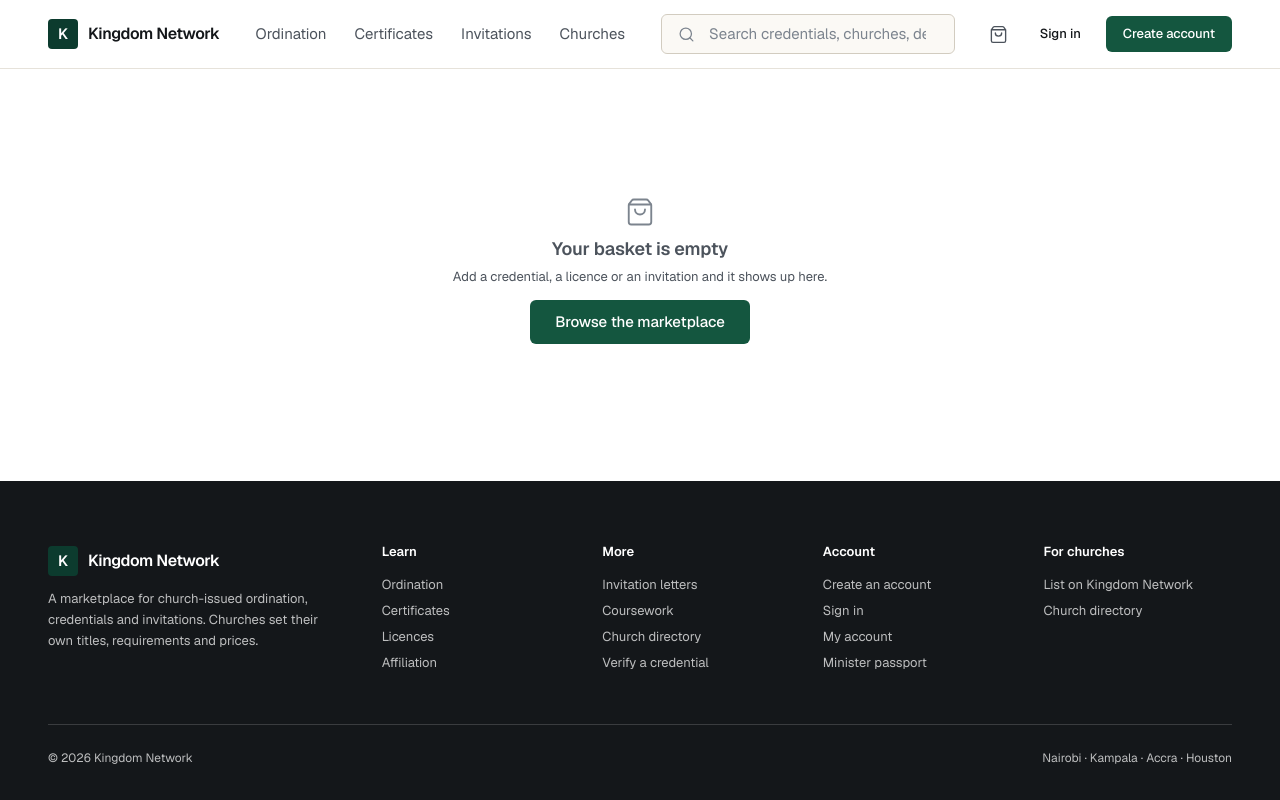
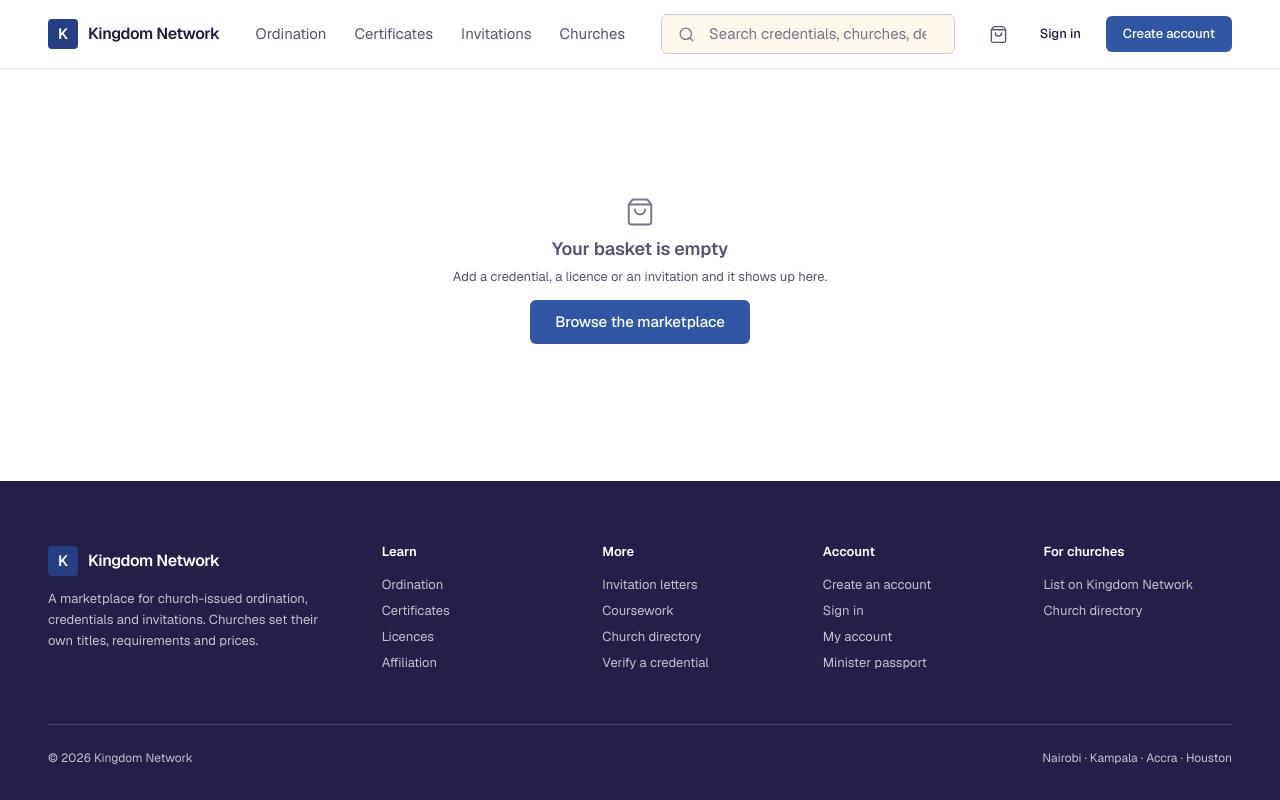
Before and after one commit to amanofvaly/kingdomnetwork, a React (Vite) app in the folder client/: page /cart in a window 1280 px wide. Built offline with nearby package versions, Linux system fonts and the light colour scheme.

Commit message:
refactor: redesign landing page and outcome hero with updated light-themed aesthetics and layouts

```diff
--- a/client/src/components/market.jsx
+++ b/client/src/components/market.jsx
@@ -38,7 +38,8 @@ export const OfferingCard = ({ offering: o, showOutcome = false }) => {
     <article className="card offer-card">
       {badge && <span className="flag badge-bestseller">{badge}</span>}
       <Link to={`/listing/${o.slug}`} className="media media-3x2" tabIndex={-1} aria-hidden="true">
-        <img src={o.coverImage} alt="" loading="lazy" width={800} height={534} />
+        <img src={o.coverImage} alt="" loading="lazy" width={800} height={534}
+          onError={(e) => { e.currentTarget.onerror = null; e.currentTarget.src = '/media/scenes/books-colorful.webp'; }} />
       </Link>
       <div className="card-body">
         {church && (
@@ -117,7 +118,8 @@ export const OfferingRow = ({ offering: o, onAdd, owned }) => {
   return (
     <article className="offer-row">
       <Link to={`/listing/${o.slug}`} className="media" tabIndex={-1} aria-hidden="true">
-        <img src={o.coverImage} alt="" loading="lazy" />
+        <img src={o.coverImage} alt="" loading="lazy"
+          onError={(e) => { e.currentTarget.onerror = null; e.currentTarget.src = '/media/scenes/books-colorful.webp'; }} />
       </Link>
 
       <div className="offer-row-main">
--- a/client/src/pages/Home.jsx
+++ b/client/src/pages/Home.jsx
@@ -1,37 +1,28 @@
 import { useState } from 'react';
 import { Link, useNavigate } from 'react-router-dom';
-import { ArrowRight, BadgeCheck, Plane, Search } from 'lucide-react';
+import { ArrowRight, BadgeCheck, Building2, Compass, Plane, Search, ShieldCheck } from 'lucide-react';
 
 import { OfferingCard } from '../components/market.jsx';
 import { ErrorState, SkeletonGrid } from '../components/ui.jsx';
 import { useApi } from '../lib/useAsync.js';
-import { compact, money, plural } from '../lib/format.js';
+import { compact, money } from '../lib/format.js';
 
 /**
  * A photographic banner with the offer on it, the way a storefront opens.
  * Search sits inside it because this is a marketplace, not a brochure.
  */
-const Hero = ({ data }) => {
+const Hero = () => {
   const navigate = useNavigate();
   const [term, setTerm] = useState('');
 
   return (
     <section className="hero-banner">
-      <img className="hero-banner-img" src="/media/scenes/congregation-gathering.webp" alt="" fetchPriority="high" />
       <div className="wrap hero-banner-inner">
         <div className="hero-copy">
-          <span className="eyebrow hero-eyebrow">
-            {data ? (
-              <>
-                {plural(data.totals.listings, 'listing')} · {plural(data.totals.churches, 'church', 'churches')}
-                <span className="wide-only"> · {compact(data.totals.issued)} credentials issued</span>
-              </>
-            ) : '\u00a0'}
-          </span>
-          <h1>Get ordained.<br />Get certified.<br />Get invited.</h1>
-          <p className="hero-sub wide-only">
-            Churches worldwide issue the title, sign the certificate and write the invitation.
-            Compare what each one asks, and what it costs.
+          <span className="eyebrow hero-eyebrow">Church-issued learning and credentials</span>
+          <h1>Grow your ministry with a church you trust.</h1>
+          <p className="hero-sub">
+            Find courses, ordination pathways, certificates and ministry invitations from churches around the world.
           </p>
           <form
             className="search hero-search"
@@ -40,12 +31,23 @@ const Hero = ({ data }) => {
           >
             <Search size={19} strokeWidth={1.8} color="var(--ink-3)" />
             <input value={term} onChange={(e) => setTerm(e.target.value)} type="search"
-              placeholder="Ordination, chaplaincy, Houston…" aria-label="Search the marketplace" />
+              placeholder="What are you looking for?" aria-label="Search the marketplace" />
             <button type="submit" className="btn btn-primary hero-search-btn" aria-label="Search">
               <Search size={17} strokeWidth={2} />
               <span className="btn-label">Search</span>
             </button>
           </form>
+          <div className="hero-actions">
+            <Link to="/certification" className="hero-link"><Compass size={17} /> Browse credentials</Link>
+            <Link to="/churches" className="hero-link"><Building2 size={17} /> Explore churches</Link>
+          </div>
+        </div>
+        <div className="hero-visual">
+          <img src="/media/scenes/classroom-students.webp" alt="Students learning together in a classroom" fetchPriority="high" />
+          <div className="hero-proof">
+            <ShieldCheck size={22} />
+            <span><b>Issued by churches</b><small>Requirements and issuer shown before you enrol</small></span>
+          </div>
         </div>
       </div>
     </section>
@@ -62,8 +64,7 @@ const OutcomeRail = ({ outcomes }) => (
         </span>
         <span className="outcome-card-body">
           <span className="outcome-card-name">{o.name}</span>
-          <span className="xs dim">{plural(o.count, 'listing')}</span>
-          <span className="outcome-card-price">from <b>{o.fromPrice != null ? money(o.fromPrice) : '—'}</b></span>
+          <span className="outcome-card-price">Explore from <b>{o.fromPrice != null ? money(o.fromPrice) : '—'}</b></span>
         </span>
       </Link>
     ))}
@@ -95,16 +96,12 @@ export const Home = () => {
 
   return (
     <>
-      <div className="offer-bar">
-        Launch pricing across the marketplace. <Link to="/certification">Certificates from {money(19)}</Link>, ordination from {money(29)}.
-      </div>
-
       <Hero data={data} />
       {data && <OutcomeRail outcomes={data.outcomes} />}
 
       <Rail
-        title="Most issued this month"
-        sub="What ministers across the marketplace are actually buying."
+        title="Popular right now"
+        sub="Start with the pathways people are choosing most."
         to="/search" toLabel="Browse everything"
         items={data?.featured ?? []} loading={loading}
       />
--- a/client/src/pages/Outcome.jsx
+++ b/client/src/pages/Outcome.jsx
@@ -73,12 +73,12 @@ export const Outcome = ({ slug: slugProp }) => {
         </div>
         <div className="wrap outcome-hero-inner">
           <div className="stack stack-4" style={{ maxWidth: '58ch' }}>
-            <span className="row eyebrow" style={{ gap: 8, color: 'rgba(255,255,255,.7)' }}>
+            <span className="row eyebrow" style={{ gap: 8 }}>
               <OutcomeIcon name={outcome.icon} size={15} /> {outcome.name}
             </span>
             <h1 style={{ fontSize: 'clamp(2rem, 3.8vw, 3rem)' }}>{outcome.verb}.</h1>
-            <p className="lede" style={{ color: 'rgba(255,255,255,.8)' }}>{outcome.blurb}</p>
-            <div className="row-wrap small" style={{ gap: 'var(--s-5)', color: 'rgba(255,255,255,.78)' }}>
+            <p className="lede">{outcome.blurb}</p>
+            <div className="row-wrap small outcome-meta" style={{ gap: 'var(--s-5)' }}>
               <span>{plural(total, 'listing')}</span>
               <span>{plural(facets.churches.length, 'church', 'churches')}</span>
               {priceRange && <span>{money(priceRange.min)} to {money(priceRange.max)}</span>}
--- a/client/src/styles/app.css
+++ b/client/src/styles/app.css
@@ -9,7 +9,7 @@
 
 .band { padding-block: var(--s-8); }
 .band-tight { padding-block: var(--s-7); }
-.band-warm { background: var(--bg-warm); }
+.band-warm { background: linear-gradient(180deg, var(--bg-warm), #fffdf8); }
 .band-sunken { background: var(--bg-sunken); }
 .band-green { background: var(--bg-green); color: var(--ink-inverse); }
 .band-green h1, .band-green h2, .band-green h3 { color: var(--ink-inverse); }
@@ -326,7 +326,7 @@
 /* ===========================================================================
    Footer
    =========================================================================== */
-.footer { background: var(--bg-ink); color: var(--ink-inverse-2); padding-block: var(--s-8) var(--s-6); margin-top: auto; }
+.footer { background: #24204a; color: var(--ink-inverse-2); padding-block: var(--s-8) var(--s-6); margin-top: auto; }
 .footer h5 { color: #fff; font-size: var(--text-sm); margin-bottom: var(--s-3); }
 .footer a { color: var(--ink-inverse-2); font-size: var(--text-sm); line-height: 2; transition: color .15s; }
 .footer a:hover { color: #fff; }
--- a/client/src/styles/tokens.css
+++ b/client/src/styles/tokens.css
@@ -6,39 +6,44 @@
 :root {
   /* --- surfaces --- */
   --bg: #ffffff;
-  --bg-warm: #fbf9f5;
-  --bg-sunken: #f5f2ec;
-  --bg-green: #0c3b2e;
-  --bg-ink: #14171a;
+  --bg-warm: #fff9ed;
+  --bg-sunken: #f5f2ff;
+  --bg-green: #3157a4;
+  --bg-ink: #24204a;
 
   /* --- text --- */
-  --ink: #14171a;
-  --ink-2: #4c535c;
-  --ink-3: #7c848e;
+  --ink: #211e3b;
+  --ink-2: #57546c;
+  --ink-3: #77738a;
   --ink-inverse: #ffffff;
   --ink-inverse-2: rgba(255, 255, 255, 0.72);
 
   /* --- lines --- */
-  --line: #e6e2da;
-  --line-strong: #d2ccc0;
+  --line: #e6e1f0;
+  --line-strong: #cec7dc;
   --line-inverse: rgba(255, 255, 255, 0.16);
 
   /* --- brand --- */
-  --green-900: #0c3b2e;
-  --green-700: #14563f;
-  --green-600: #1a6a4e;
-  --green-500: #23815f;
-  --green-100: #d6e8e0;
-  --green-50: #edf5f1;
+  --green-900: #263f82;
+  --green-700: #3157a4;
+  --green-600: #3f68bd;
+  --green-500: #587bd0;
+  --green-100: #dce6ff;
+  --green-50: #eef3ff;
 
   /* credential + verification accents */
-  --gold-700: #7d5c17;
-  --gold-600: #9a7326;
-  --gold-100: #f2e6cb;
-  --gold-50: #faf4e7;
+  --gold-700: #865900;
+  --gold-600: #b87800;
+  --gold-100: #ffe1a3;
+  --gold-50: #fff4d6;
 
-  --red-600: #a63d28;
-  --red-50: #fbefeb;
+  --red-600: #bd3f59;
+  --red-50: #fff0f3;
+
+  --coral: #e86852;
+  --coral-soft: #fff0ea;
+  --aqua: #1e8d91;
+  --aqua-soft: #e8f8f7;
 
   /* --- type --- */
   --font-display: 'Geist Variable', 'Geist', system-ui, sans-serif;
@@ -73,13 +78,13 @@
   --r-full: 999px;
 
   /* --- depth: used sparingly, for things that genuinely float --- */
-  --shadow-sm: 0 1px 2px rgba(20, 23, 26, 0.06);
-  --shadow-md: 0 4px 16px rgba(20, 23, 26, 0.08);
-  --shadow-lg: 0 12px 40px rgba(20, 23, 26, 0.14);
+  --shadow-sm: 0 2px 8px rgba(45, 39, 91, 0.08);
+  --shadow-md: 0 10px 28px rgba(45, 39, 91, 0.12);
+  --shadow-lg: 0 20px 50px rgba(45, 39, 91, 0.18);
 
   --header-h: 68px;
   --page-max: 1280px;
   --gutter: clamp(16px, 4vw, 48px);
 
-  --focus: 0 0 0 3px rgba(26, 106, 78, 0.32);
+  --focus: 0 0 0 3px rgba(63, 104, 189, 0.3);
 }
```
Also changed, not shown: client/src/styles/pages.css (+57 -66 lines).
